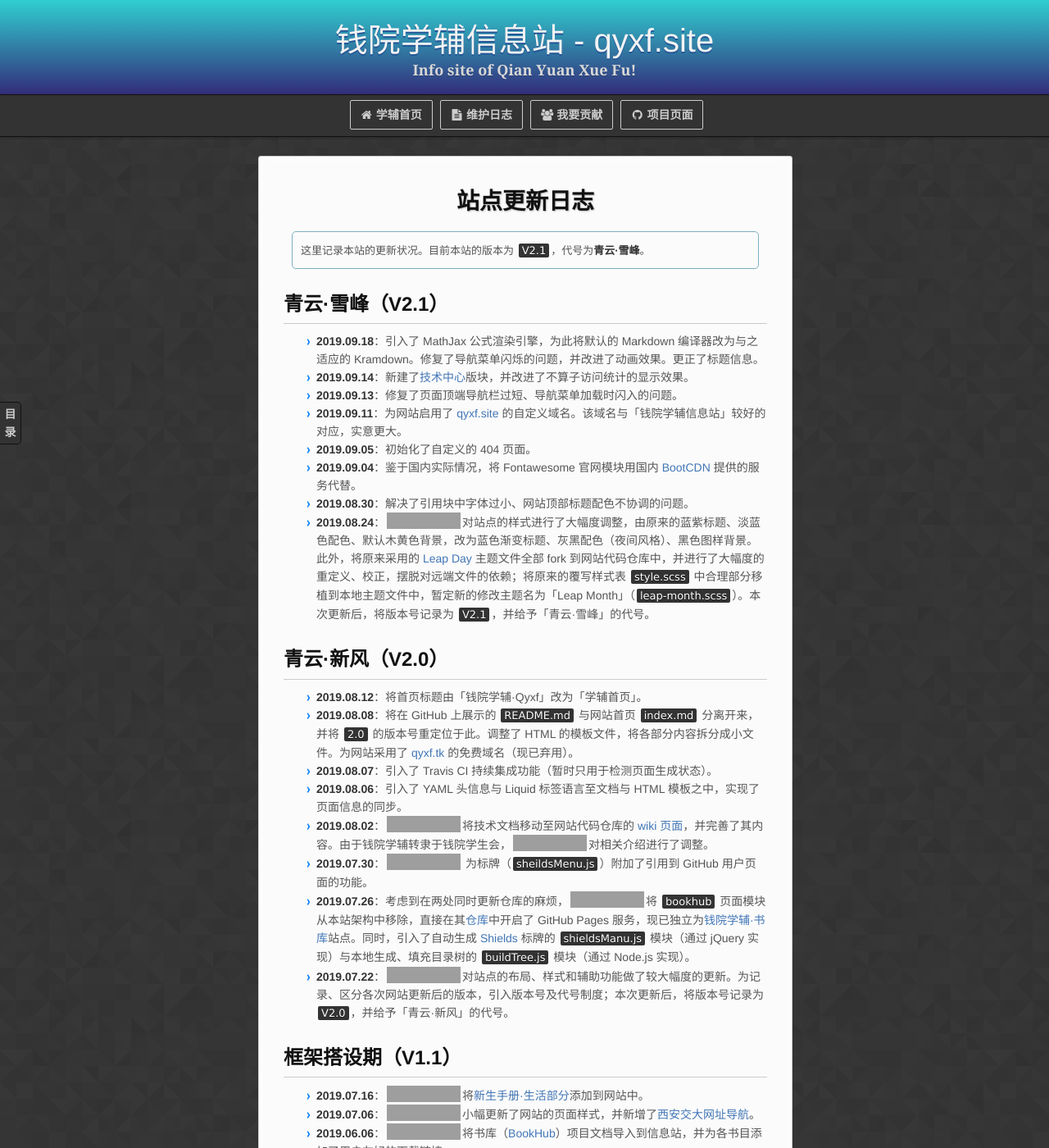
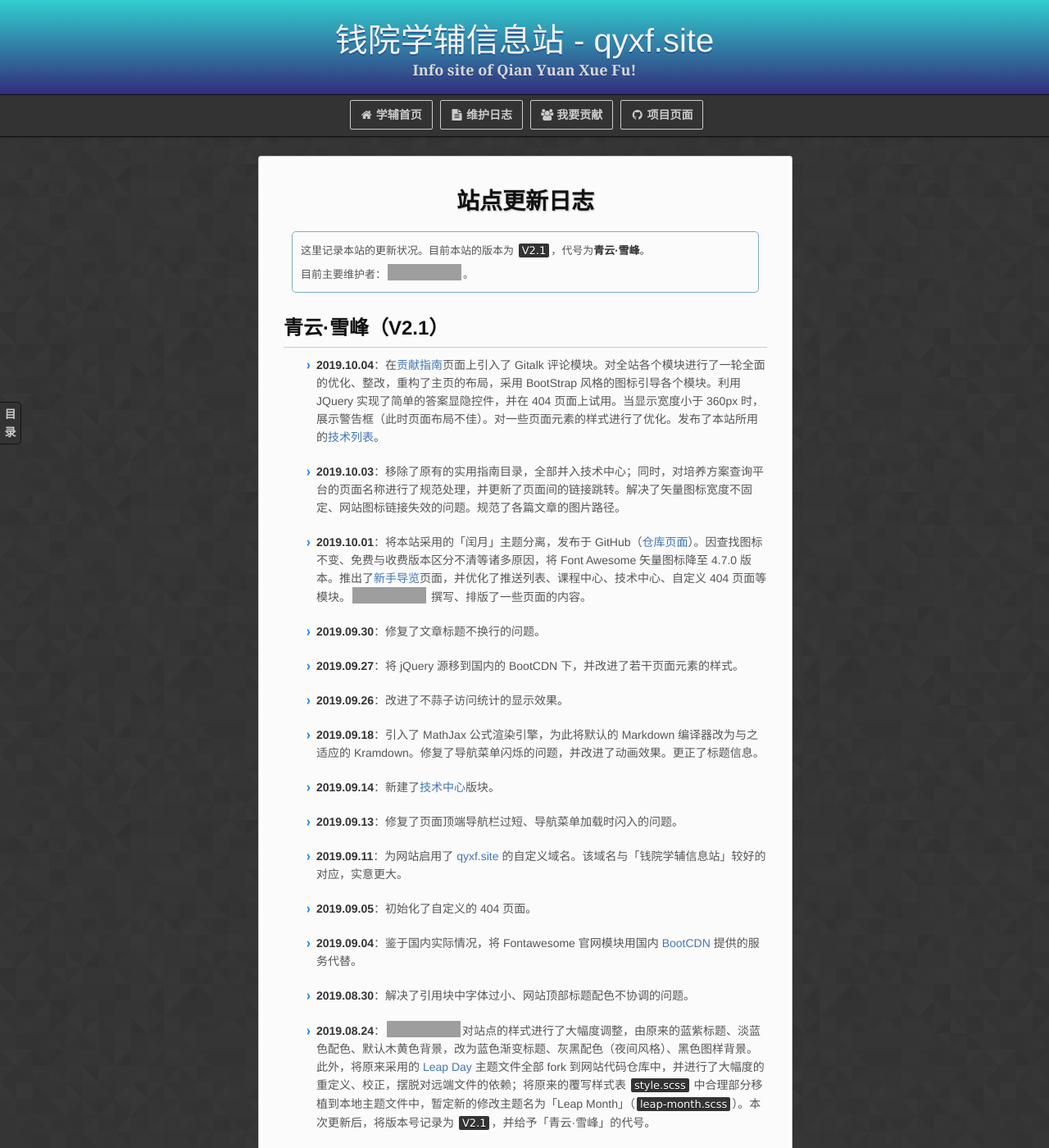
Before and after one commit to qyxf/qyxf.github.io, a Jekyll site: the page built from log.md, in a window 1280 px wide and 1400 px high. Shown: the whole window at 82% size. Built offline with Jekyll 4.4.1, drawn with Linux system fonts in a browser that asks for light colours; some web fonts are replaced; our own code applies the rules of GitHub Pages for plain Markdown files; comment, search, counter and statistics services are not loaded; grey boxes are pictures that could not be loaded.

Commit message:
Update log up to now
Former-commit-id: 893d67c964e0d9bd92ac2adfbff2edc4820d8869

```diff
--- a/log.md
+++ b/log.md
@@ -1,43 +1,84 @@
 ---
 date: 2019-9-13
-author: '[![能动少C71尤佳睿](person)](@xjtu-blacksmith)、[![自动化钱71吴思源](person)](@edmundwsy)'
+author: '![能动少C71尤佳睿](person)、![自动化钱71吴思源](person)'
 ---
 
 # 站点更新日志
 > 这里记录本站的更新状况。目前本站的版本为 `V2.1`，代号为**青云·雪峰**。
+>
+> 目前主要维护者：[![能动少C71尤佳睿](person)](@xjtu-blacksmith)。
 
 ## 青云·雪峰（V2.1）
+
+- **2019.10.04**：在[贡献指南](/contribution)页面上引入了 Gitalk 评论模块。对全站各个模块进行了一轮全面的优化、整改，重构了主页的布局，采用 BootStrap 风格的图标引导各个模块。利用 JQuery 实现了简单的答案显隐控件，并在 404 页面上试用。当显示宽度小于 360px 时，展示警告框（此时页面布局不佳）。对一些页面元素的样式进行了优化。发布了本站所用的[技术列表](/technique/website-tech-list)。
+
+- **2019.10.03**：移除了原有的实用指南目录，全部并入技术中心；同时，对培养方案查询平台的页面名称进行了规范处理，并更新了页面间的链接跳转。解决了矢量图标宽度不固定、网站图标链接失效的问题。规范了各篇文章的图片路径。
+
+- **2019.10.01**：将本站采用的「闰月」主题分离，发布于 GitHub（[仓库页面](https://github.com/qyxf/leap-month)）。因查找图标不变、免费与收费版本区分不清等诸多原因，将 Font Awesome 矢量图标降至 4.7.0 版本。推出了[新手导览](/welcome)页面，并优化了推送列表、课程中心、技术中心、自定义 404 页面等模块。![化生81高旭帆](person) 撰写、排版了一些页面的内容。
+
+- **2019.09.30**：修复了文章标题不换行的问题。
+
+- **2019.09.27**：将 jQuery 源移到国内的 BootCDN 下，并改进了若干页面元素的样式。
+
+- **2019.09.26**：改进了不蒜子访问统计的显示效果。
+
 - **2019.09.18**：引入了 MathJax 公式渲染引擎，为此将默认的 Markdown 编译器改为与之适应的 Kramdown。修复了导航菜单闪烁的问题，并改进了动画效果。更正了标题信息。
-- **2019.09.14**：新建了[技术中心](/technique)版块，并改进了不算子访问统计的显示效果。
+
+- **2019.09.14**：新建了[技术中心](/technique)版块。
+
 - **2019.09.13**：修复了页面顶端导航栏过短、导航菜单加载时闪入的问题。
+
 - **2019.09.11**：为网站启用了 [qyxf.site](https://qyxf.site/) 的自定义域名。该域名与「钱院学辅信息站」较好的对应，实意更大。
+
 - **2019.09.05**：初始化了自定义的 404 页面。
+
 - **2019.09.04**：鉴于国内实际情况，将 Fontawesome 官网模块用国内 [BootCDN](https://www.bootcdn.cn) 提供的服务代替。
+
 - **2019.08.30**：解决了引用块中字体过小、网站顶部标题配色不协调的问题。
-- **2019.08.24**：[![能动少C71尤佳睿](person)](@xjtu-blacksmith)对站点的样式进行了大幅度调整，由原来的蓝紫标题、淡蓝色配色、默认木黄色背景，改为蓝色渐变标题、灰黑配色（夜间风格）、黑色图样背景。此外，将原来采用的 [Leap Day](https://github.com/pages-themes/leap-day) 主题文件全部 fork 到网站代码仓库中，并进行了大幅度的重定义、校正，摆脱对远端文件的依赖；将原来的覆写样式表 `style.scss` 中合理部分移植到本地主题文件中，暂定新的修改主题名为「Leap Month」（`leap-month.scss`）。本次更新后，将版本号记录为 `V2.1`，并给予「青云·雪峰」的代号。
+
+- **2019.08.24**：![能动少C71尤佳睿](person)对站点的样式进行了大幅度调整，由原来的蓝紫标题、淡蓝色配色、默认木黄色背景，改为蓝色渐变标题、灰黑配色（夜间风格）、黑色图样背景。此外，将原来采用的 [Leap Day](https://github.com/pages-themes/leap-day) 主题文件全部 fork 到网站代码仓库中，并进行了大幅度的重定义、校正，摆脱对远端文件的依赖；将原来的覆写样式表 `style.scss` 中合理部分移植到本地主题文件中，暂定新的修改主题名为「Leap Month」（`leap-month.scss`）。本次更新后，将版本号记录为 `V2.1`，并给予「青云·雪峰」的代号。
 
 
 ## 青云·新风（V2.0）
+
 - **2019.08.12**：将首页标题由「钱院学辅·Qyxf」改为「学辅首页」。
+
 - **2019.08.08**：将在 GitHub 上展示的 `README.md` 与网站首页 `index.md` 分离开来，并将 `2.0` 的版本号重定位于此。调整了 HTML 的模板文件，将各部分内容拆分成小文件。为网站采用了 [qyxf.tk](http://qyxf.tk) 的免费域名（现已弃用）。
+
 - **2019.08.07**：引入了 Travis CI 持续集成功能（暂时只用于检测页面生成状态）。
+
 - **2019.08.06**：引入了 YAML 头信息与 Liquid 标签语言至文档与 HTML 模板之中，实现了页面信息的同步。
-- **2019.08.02**：[![能动少C71尤佳睿](person)](@xjtu-blacksmith)将技术文档移动至网站代码仓库的 [wiki 页面](https://github.com/qyxf/qyxf.github.io/wiki)，并完善了其内容。由于钱院学辅转隶于钱院学生会，[![自动化钱71吴思源](person)](@edmundwsy)对相关介绍进行了调整。
-- **2019.07.30**：[![能动少C71尤佳睿](person)](@xjtu-blacksmith) 为标牌（`sheildsMenu.js`）附加了引用到 GitHub 用户页面的功能。
-- **2019.07.26**：考虑到在两处同时更新仓库的麻烦，[![能动少C71尤佳睿](person)](@xjtu-blacksmith)将 `bookhub` 页面模块从本站架构中移除，直接在其[仓库](https://github.com/qyxf/BookHub/)中开启了 GitHub Pages 服务，现已独立为[钱院学辅·书库](/BookHub/)站点。同时，引入了自动生成 [Shields](https://shields.io) 标牌的 [`shieldsManu.js`](https://github.com/qyxf/qyxf.github.io/blob/master/assets/js/shieldsManu.js) 模块（通过 jQuery 实现）与本地生成、填充目录树的 [`buildTree.js`](https://github.com/qyxf/BookHub/blob/master/buildTree.js) 模块（通过 Node.js 实现）。
-- **2019.07.22**：[![能动少C71尤佳睿](person)](@xjtu-blacksmith)对站点的布局、样式和辅助功能做了较大幅度的更新。为记录、区分各次网站更新后的版本，引入版本号及代号制度；本次更新后，将版本号记录为 `V2.0`，并给予「青云·新风」的代号。
+
+- **2019.08.02**：![能动少C71尤佳睿](person)将技术文档移动至网站代码仓库的 [wiki 页面](https://github.com/qyxf/qyxf.github.io/wiki)，并完善了其内容。由于钱院学辅转隶于钱院学生会，![自动化钱71吴思源](person)对相关介绍进行了调整。
+
+- **2019.07.30**：![能动少C71尤佳睿](person) 为标牌（`sheildsMenu.js`）附加了引用到 GitHub 用户页面的功能。
+
+- **2019.07.26**：考虑到在两处同时更新仓库的麻烦，![能动少C71尤佳睿](person)将 `bookhub` 页面模块从本站架构中移除，直接在其[仓库](https://github.com/qyxf/BookHub/)中开启了 GitHub Pages 服务，现已独立为[钱院学辅·书库](/BookHub/)站点。同时，引入了自动生成 [Shields](https://shields.io) 标牌的 [`shieldsManu.js`](https://github.com/qyxf/qyxf.github.io/blob/master/assets/js/shieldsManu.js) 模块（通过 jQuery 实现）与本地生成、填充目录树的 [`buildTree.js`](https://github.com/qyxf/BookHub/blob/master/buildTree.js) 模块（通过 Node.js 实现）。
+
+- **2019.07.22**：![能动少C71尤佳睿](person)对站点的布局、样式和辅助功能做了较大幅度的更新。为记录、区分各次网站更新后的版本，引入版本号及代号制度；本次更新后，将版本号记录为 `V2.0`，并给予「青云·新风」的代号。
 
 ## 框架搭设期（V1.1）
-- **2019.07.16**：[![物试82华润森](person)](@RunsenHua)将[新生手册·生活部分](/intro/life-in-xjtu)添加到网站中。
-- **2019.07.06**：[![能动少C71尤佳睿](person)](@xjtu-blacksmith)小幅更新了网站的页面样式，并新增了[西安交大网址导航](/navigator)。
-- **2019.06.06**：[![自动化钱71吴思源](person)](@edmundwsy)将书库（[BookHub](https://github.com/qyxf/BookHub/)）项目文档导入到信息站，并为各书目添加了用户友好的下载链接。
-- **2019.06.05**：自五月末开始，[![计试81易韬](person)](@NODDeeVan)尝试在 Jekyll 框架下重新设计网站。虽付出很大心血，但因种种原因没有实现预期效果。经协商讨论，[![自动化钱71吴思源](person)](@edmundwsy)将站点仓库复原至 2019.05.26 时的版本。
-- **2019.05.26**：[![自动化钱71吴思源](person)](@edmundwsy)为本站设置了浏览统计，并新设了[贡献指导](/contribution)。
-- **2019.05.23**：[![能动少C71尤佳睿](person)](@xjtu-blacksmith)修正了网站的标题栏，并更改导航栏图标为西安交通大学校徽。
-- **2019.05.21**：[![自动化钱71吴思源](person)](@edmundwsy)新建了本站的第一篇、第二篇文章：[Git 与 GitHub 教程](/totorials/git-github)与 [OneNote 教程](/tutorials/onenote)。
-- **2019.05.15**：钱院学辅学研部召开会议，讨论了网站筹办的有关事项，网站建设就此提上日程。开始大范围整理培养方案。[![钱84费立涵](person)](@a05323749033) 贡献了[第一篇培养方案](/program/qianxuesen)。
-- **2019.05.12**：[![能动少C71尤佳睿](person)](@xjtu-blacksmith)新建了「[培养方案查询](/program/)」和「[课程中心](/course/)」模块，并初步架设了相关框架。
+
+- **2019.07.16**：![物试82华润森](person)将[新生手册·生活部分](/intro/life-in-xjtu)添加到网站中。
+
+- **2019.07.06**：![能动少C71尤佳睿](person)小幅更新了网站的页面样式，并新增了[西安交大网址导航](/navigator)。
+
+- **2019.06.06**：![自动化钱71吴思源](person)将书库（[BookHub](https://github.com/qyxf/BookHub/)）项目文档导入到信息站，并为各书目添加了用户友好的下载链接。
+
+- **2019.06.05**：自五月末开始，[![计试81易韬](person)](@NODDeeVan)尝试在 Jekyll 框架下重新设计网站。虽付出很大心血，但因种种原因没有实现预期效果。经协商讨论，![自动化钱71吴思源](person)将站点仓库复原至 2019.05.26 时的版本。
+
+- **2019.05.26**：![自动化钱71吴思源](person)为本站设置了浏览统计，并新设了[贡献指导](/contribution)。
+
+- **2019.05.23**：![能动少C71尤佳睿](person)修正了网站的标题栏，并更改导航栏图标为西安交通大学校徽。
+
+- **2019.05.21**：![自动化钱71吴思源](person)新建了本站的第一篇、第二篇文章：[Git 与 GitHub 教程](/totorials/git-github)与 [OneNote 教程](/tutorials/onenote)。
+
+- **2019.05.15**：钱院学辅学研部召开会议，讨论了网站筹办的有关事项，网站建设就此提上日程。开始大范围整理培养方案。![钱84费立涵](person)贡献了[第一篇培养方案](/program/qianxuesen)。
+
+- **2019.05.12**：![能动少C71尤佳睿](person)新建了「[培养方案查询](/program/)」和「[课程中心](/course/)」模块，并初步架设了相关框架。
 
 ## 建站之始（V1.0）
-- **2019.05.10**：[![能动少C71尤佳睿](person)](@xjtu-blacksmith)在首页上发布了第一批信息内容。
-- **2019.05.08**：[![能动少C71尤佳睿](person)](@xjtu-blacksmith)创立了网站的仓库，并配置了 GitHub Pages 功能所需的相关环境。初步采用 [Leap Day](https://github.com/pages-themes/leap-day) 作为基本主题。
+
+- **2019.05.10**：![能动少C71尤佳睿](person)在首页上发布了第一批信息内容。
+
+- **2019.05.08**：![能动少C71尤佳睿](person)创立了网站的仓库，并配置了 GitHub Pages 功能所需的相关环境。初步采用 [Leap Day](https://github.com/pages-themes/leap-day) 作为基本主题。
```
